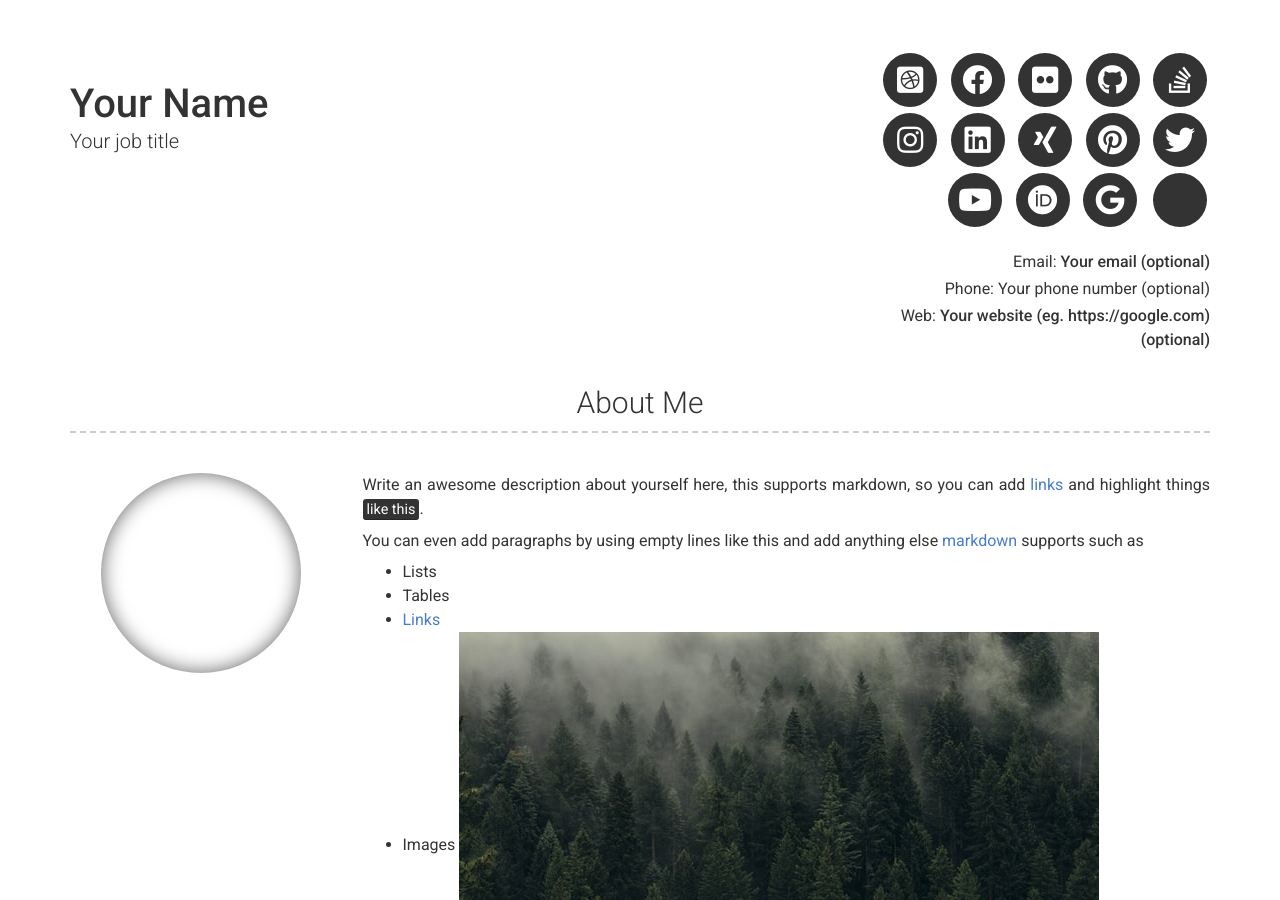
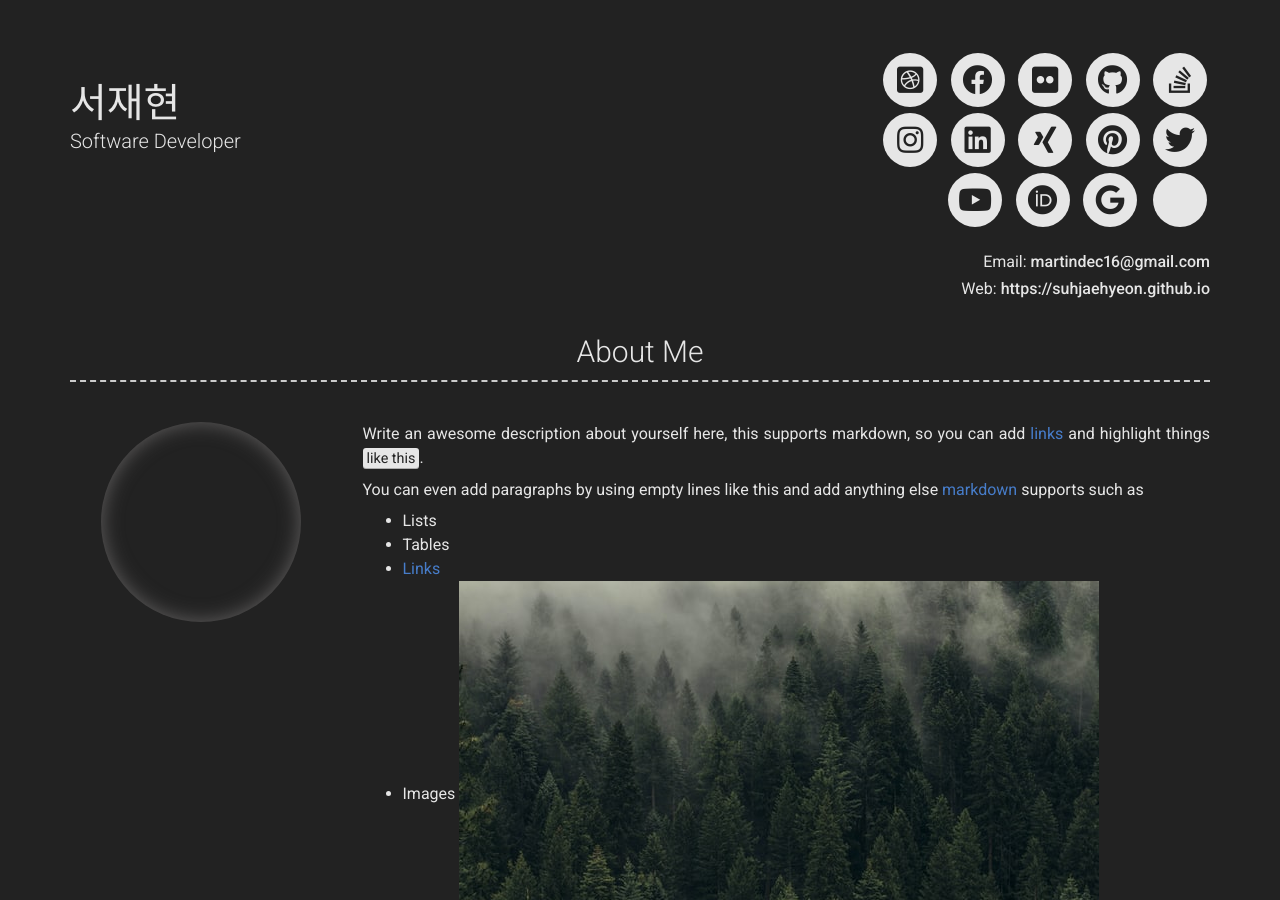
Before and after one commit to SuhJaeHyeon/SuhJaeHyeon.github.io, a Jekyll site: the page built from index.md, in a window 1280 px wide and 900 px high. Built offline with Jekyll 4.4.1, drawn with Linux system fonts in a browser that asks for light colours; nearby versions of some CDN libraries; some of the changed text lies outside the part shown.

Commit message:
Initial commit

```diff
--- a/_config.yml
+++ b/_config.yml
@@ -6,22 +6,22 @@ repository: Git repository where your resume will be hosted, only required if yo
 version: 2
 
 # Personal info
-name: Your Name
-title: Your job title
-email: Your email (optional)
+name: 서재현
+title: Software Developer
+email: martindec16@gmail.com
 # email_title: Email (Email title override)
-phone: Your phone number (optional)
+#phone: Your phone number (optional)
 # phone_title: Phone (Phone title override)
-website: Your website (eg. https://google.com)(optional)
+website: https://suhjaehyeon.github.io
 # website_title: Web (Website title override)
 
 # Dark Mode (true/false/never)
-darkmode: false
+darkmode: true
 
 # Social links
-twitter_username: jekyllrb
-github_username:  jekyll
-stackoverflow_username: "00000001"
+twitter_username: ""
+github_username:  "SuhJaeHyeon"
+stackoverflow_username: ""
 dribbble_username: jekyll
 facebook_username: jekyll
 flickr_username: jekyll
```
